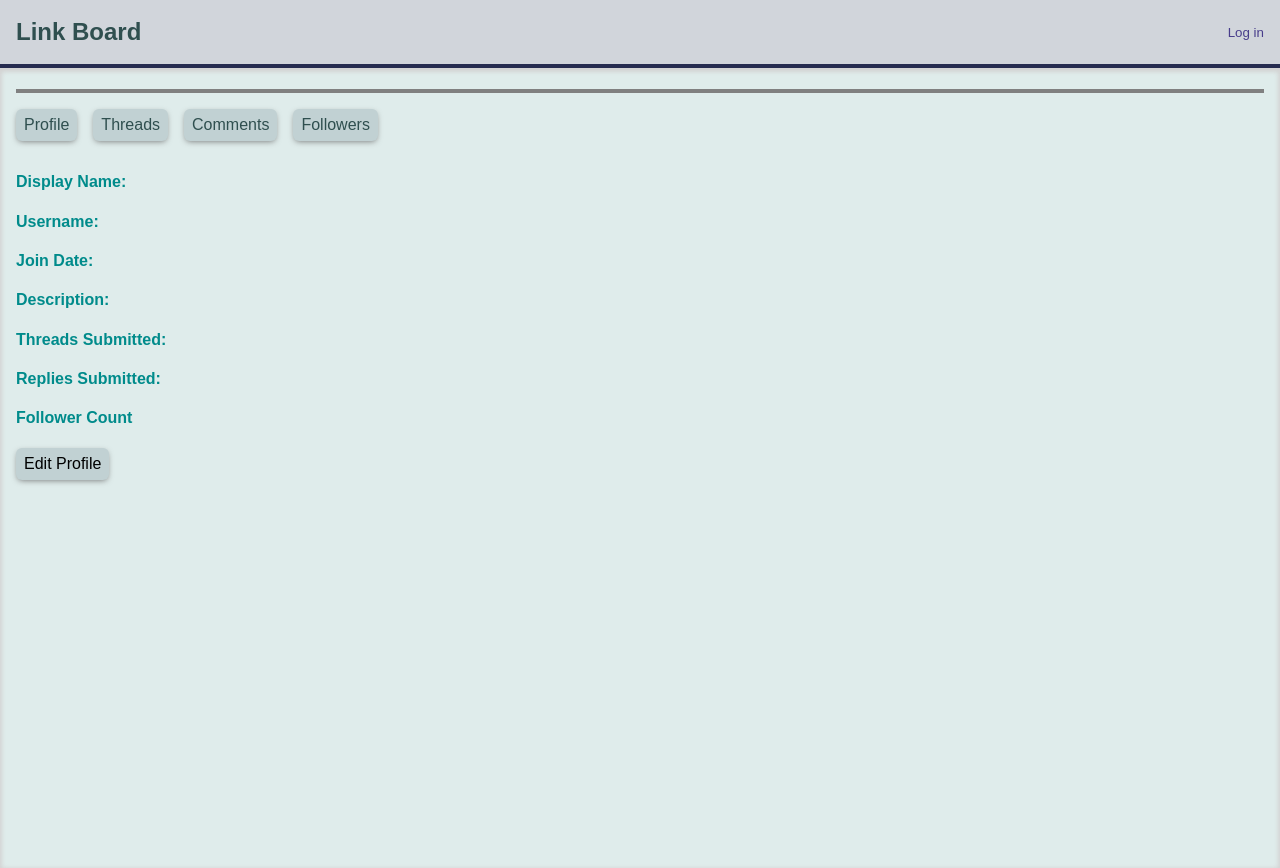
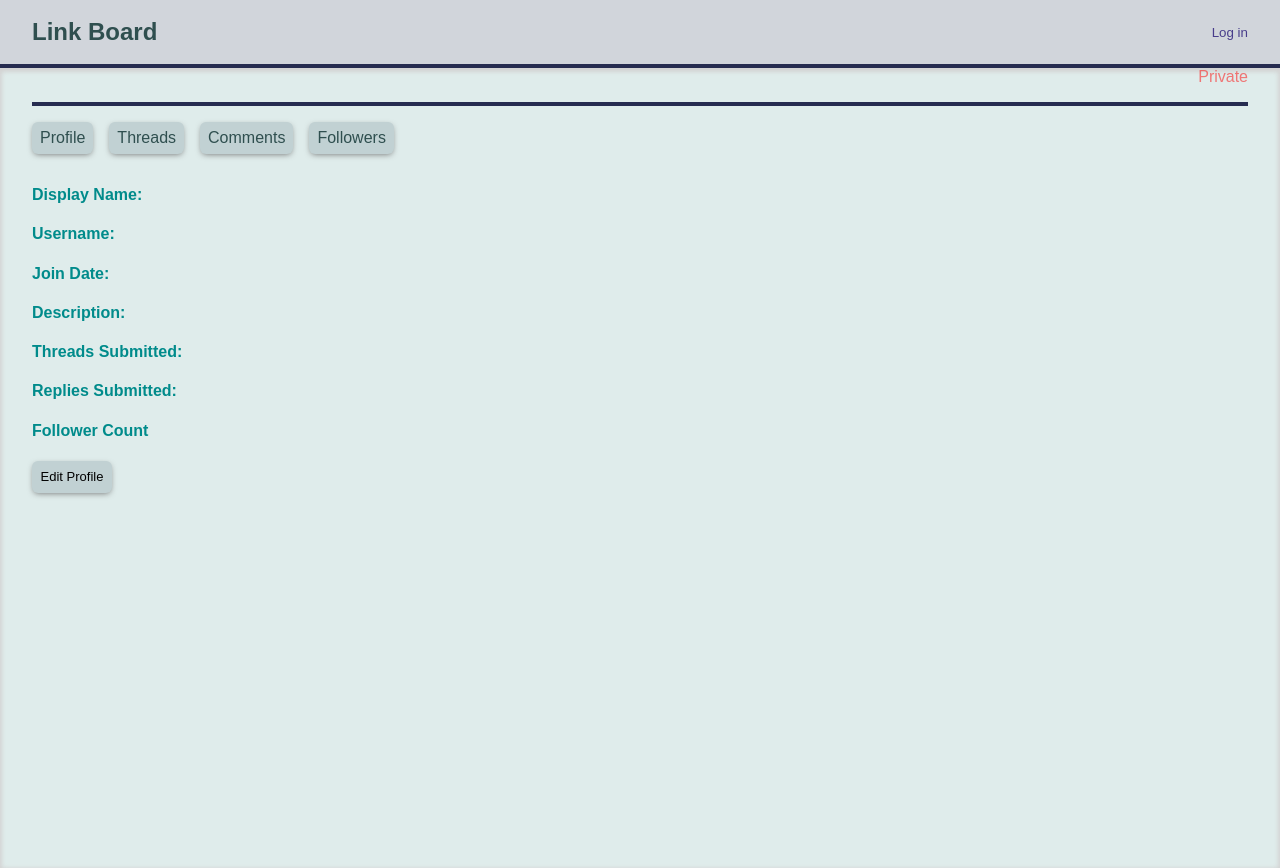
Before and after one commit to Niria/link-board-tsoha, a Python web app: template app/templates/user_profile.html in a window 1280 px wide. Run offline with Jinja, Linux system fonts and the light colour scheme; the template is opened without the code that fills it, so the values that code supplies are empty.

Commit message:
Add regex validators, adjust search form style
Added regex validation to invalidate usernames and display_names containing non-word characters

```diff
--- a/app/static/style.css
+++ b/app/static/style.css
@@ -77,12 +73,12 @@ button {
   flex-direction: column;
   align-items: center;
   justify-content: center;
-  padding: 0 1rem;
+  padding: 0 2rem;
 }
 
 .navbar {
   height: 4rem;
-  padding: 0 1rem;
+  padding: 0 2rem;
   background-color: var(--bg-color-3);
   color: var(--text-color-2);
   border-bottom: solid 0.25rem var(--bg-color-4);
@@ -112,13 +108,26 @@ button {
   }
 }
 
+.category-nav-container {
+  padding: 0.25rem 2rem;
+  max-width: 80rem;
+  width: 100%;
+  background-color: var(--bg-color-5);
+  user-select: none;
+}
+
+.category-nav-container > span:not(:last-child)::after {
+  content: " | ";
+}
+
 .category-title-container {
   margin-bottom: 1rem;
+  padding: 0 0 0.5rem 0;
   display: flex;
   flex-direction: row;
   justify-content: space-between;
   align-items: end;
-  border-bottom: solid 0.25rem gray;
+  border-bottom: solid 0.25rem var(--bg-color-4);
   & button {
     margin-bottom: 0.5rem;
   }
@@ -140,7 +149,7 @@ button {
 .content {
   max-width: 80rem;
   width: 100%;
-  padding: 0 1rem 2rem 1rem;
+  padding: 0 2rem 2rem 2rem;
   background-color: var(--bg-color-1);
   box-shadow: 0 0.125rem 0.25rem 0.125rem lightgray inset;
 }
@@ -256,7 +253,9 @@ button {
 }
 
 .btn-small {
-  width: 4rem;
+  padding: 0 0.5rem;
+  min-width: 4rem;
+  width: fit-content;
   height: 2rem;
   border-radius: 0.375rem;
   font-size: small;
--- a/app/templates/search.html
+++ b/app/templates/search.html
@@ -2,7 +2,7 @@
 {% block title %}Search{% endblock %}
 {% from "_macros.html" import render_field %}
 {% block content %}
-    <h2>Search</h2>
+    <h1 class="category-title-container">Search</h1>
     <form class="search-form" method="POST" action="" novalidate>
         <dl>
             {{ render_field(form.search_type) }}
--- a/app/templates/user_profile.html
+++ b/app/templates/user_profile.html
@@ -3,9 +3,9 @@
 {% block content %}
     <div  class="category-title-container">
         <h1>{{ user.display_name }}</h1>
-        {% if user.username != session.username and (user.profile_public or session.user_role > 0) %}
             <span class="category-buttons">
                 <span class="{{ 'public' if user.profile_public else 'private' }}">{{ 'Public' if user.profile_public else 'Private' }}</span>
+                {% if user.username != session.username and (user.profile_public or session.user_role > 0) %}
                 <button id="user-follow"
                         class="btn btn-small btn-follow {{ 'following' if user.followed else '' }}"
                         data-user="{{ user.user_id }}"
@@ -13,8 +13,8 @@
                         data-csrf='{{ csrf_token() }}'>
                     {{ 'Following' if user.followed else 'Follow' }}
                 </button>
+                {% endif %}
             </span>
-        {% endif %}
     </div>
     {% if not user.profile_public and session.user_role < 1 %}
         <div>Profile is private</div>
@@ -123,7 +123,7 @@
                 <div>{{ user.followers }}</div>
             </div>
             {% if user.id == session.user_id or session.user_role > 0 %}
-                <button class="btn btn-big" onclick="window.location.href='{{ url_for('edit_profile', username=user.username) }}';">Edit Profile</button>
+                <button class="btn btn-small" onclick="window.location.href='{{ url_for('edit_profile', username=user.username) }}';">Edit Profile</button>
             {% endif %}
         {% endif %}
     {% endif %}
--- a/app/templates/user_profile_form.html
+++ b/app/templates/user_profile_form.html
@@ -23,5 +23,5 @@
             {{ form.submit(class="btn btn-big") }}
         </dl>
     </form>
-    <button class="btn btn-big" onclick="window.location.href='{{ url_for('profile', username=user.username) }}';">Cancel</button>
+    <button class="btn btn-small" onclick="window.location.href='{{ url_for('profile', username=user.username) }}';">Cancel</button>
 {% endblock %}
```
Also changed, not shown: other parts of app/static/style.css (+18 -17 lines), app/forms.py (+30 -11 lines).
